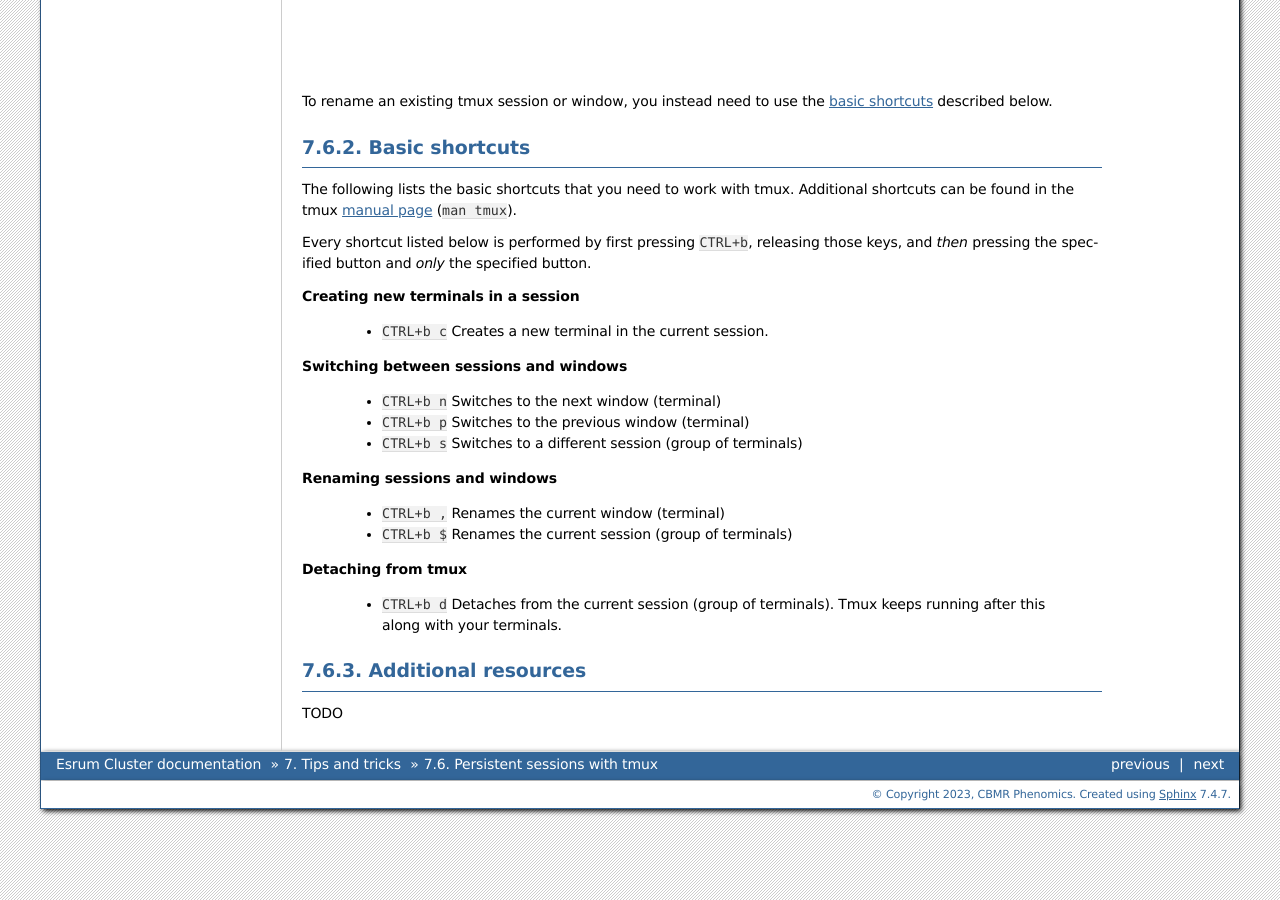
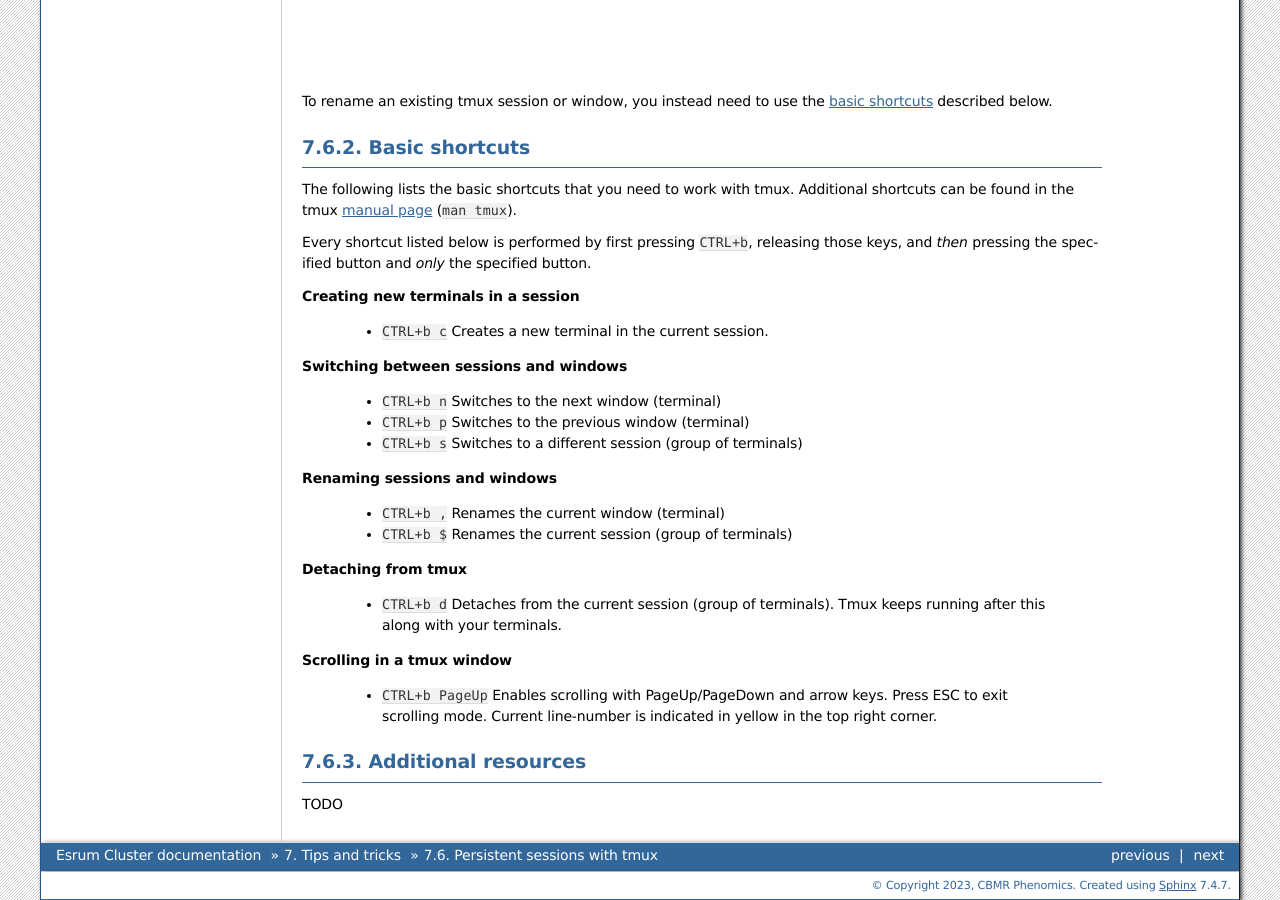
Before and after one commit to cbmrphenomics/cbmrphenomics.github.io, a Sphinx documentation site: the page built from esrum/source/tips_and_tricks/tmux.rst, in a window 1280 px wide and 900 px high, scrolled down 2253 px. Built offline with Sphinx 7.4.7, drawn with Linux system fonts in a browser that asks for light colours.

Commit message:
scrolling in tmux

```diff
--- a/esrum/source/tips_and_tricks/tmux.rst
+++ b/esrum/source/tips_and_tricks/tmux.rst
@@ -169,6 +169,12 @@ releasing those keys, and *then* pressing the specified button and
       terminals). Tmux keeps running after this along with your
       terminals.
 
+**Scrolling in a tmux window**
+
+   -  ``CTRL+b PageUp`` Enables scrolling with PageUp/PageDown and arrow
+      keys. Press ESC to exit scrolling mode. Current line-number is
+      indicated in yellow in the top right corner.
+
 **********************
  Additional resources
 **********************
```
